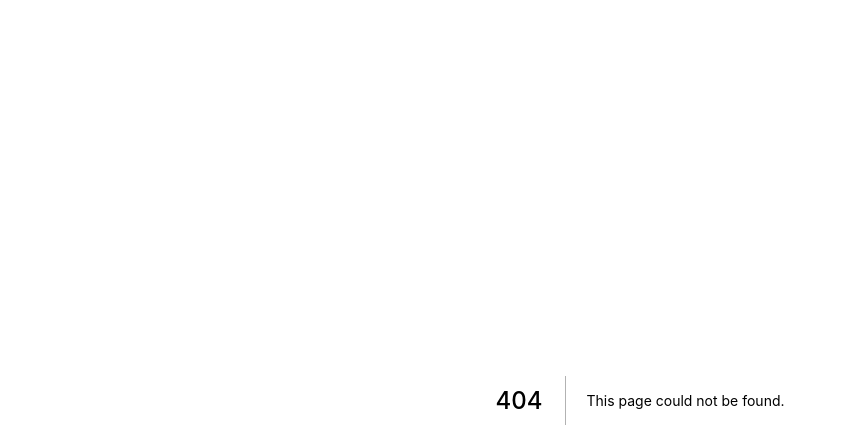
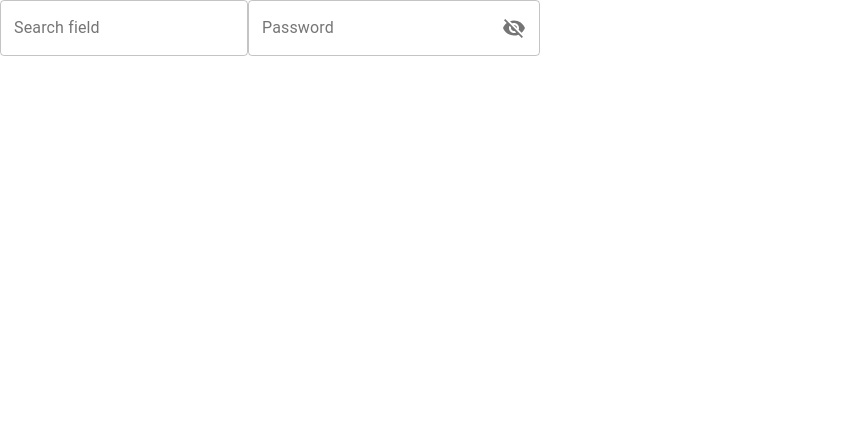
Before and after one commit to prokuranepal/OfficeSewaNew, a Next.js app: page /Login in a window 1280 px wide. Before the commit this address had no page. Shown: the top 448 px of the page, without its empty margins (0-847 px from the left). Built offline with nearby package versions, Linux system fonts and the light colour scheme.

Commit message:
Input fields added

```diff
--- a/package.json
+++ b/package.json
@@ -9,6 +9,8 @@
     "lint": "next lint"
   },
   "dependencies": {
+    "@material-ui/core": "^4.12.2",
+    "@material-ui/icons": "^4.11.2",
     "next": "11.0.1",
     "react": "17.0.2",
     "react-dom": "17.0.2"
--- /dev/null
+++ b/pages/Login/index.jsx
@@ -0,0 +1,86 @@
+import React, { useState } from 'react';
+
+import IconButton from '@material-ui/core/IconButton';
+import Input from '@material-ui/core/Input';
+import FilledInput from '@material-ui/core/FilledInput';
+import OutlinedInput from '@material-ui/core/OutlinedInput';
+import InputLabel from '@material-ui/core/InputLabel';
+import InputAdornment from '@material-ui/core/InputAdornment';
+import FormHelperText from '@material-ui/core/FormHelperText';
+import FormControl from '@material-ui/core/FormControl';
+import TextField from '@material-ui/core/TextField';
+import Visibility from '@material-ui/icons/Visibility';
+import VisibilityOffIcon from '@material-ui/icons/VisibilityOff'
+
+const Login = () => {
+    const [values, setValues] = React.useState({
+        amount: '',
+        password: '',
+        weight: '',
+        weightRange: '',
+        showPassword: false,
+    });
+
+    const handleChange = (prop) => (event) => {
+        setValues({ ...values, [prop]: event.target.value });
+    };
+
+    const handleClickShowPassword = () => {
+        setValues({ ...values, showPassword: !values.showPassword });
+    };
+
+    const handleMouseDownPassword = (event) => {
+        event.preventDefault();
+    };
+    return (
+        <>
+            <TextField id="outlined-search" label="Search field" type="search" variant="outlined" />
+            {/* <FormControl className={clsx(classes.margin, classes.textField)} variant="outlined">
+            <InputLabel htmlFor="outlined-adornment-password">Password</InputLabel>
+            <OutlinedInput
+                id="outlined-adornment-password"
+                type={values.showPassword ? 'text' : 'password'}
+                value={values.password}
+                // onChange={handleChange('password')}
+                endAdornment={
+                    <InputAdornment position="end">
+                        <IconButton
+                            aria-label="toggle password visibility"
+                            // onClick={handleClickShowPassword}
+                            // onMouseDown={handleMouseDownPassword}
+                            edge="end"
+                        >
+                            {values.showPassword ? <Visibility /> : <VisibilityOffIcon />}
+                        </IconButton>
+                    </InputAdornment>
+                }
+                labelWidth={70}
+            />
+        </FormControl> */}
+            <FormControl variant="outlined">
+                <InputLabel htmlFor="outlined-adornment-password">Password</InputLabel>
+                <OutlinedInput
+                    id="outlined-adornment-password"
+                    type={values.showPassword ? 'text' : 'password'}
+                    value={values.password}
+                    onChange={handleChange('password')}
+                    endAdornment={
+                        <InputAdornment position="end">
+                            <IconButton
+                                aria-label="toggle password visibility"
+                                onClick={handleClickShowPassword}
+                                onMouseDown={handleMouseDownPassword}
+                                edge="end"
+                            >
+                                {values.showPassword ? <Visibility /> : <VisibilityOffIcon />}
+                            </IconButton>
+                        </InputAdornment>
+                    }
+                    labelWidth={70}
+                />
+            </FormControl>
+        </>
+    )
+}
+
+export default Login;
--- a/pages/_app.js
+++ b/pages/_app.js
@@ -1,7 +1,11 @@
 import '../styles/globals.css'
+import Login from './Login'
 
 function MyApp({ Component, pageProps }) {
-  return <Component {...pageProps} />
+  // return <Component {...pageProps} />
+  return (
+    <Login />
+  )
 }
 
 export default MyApp
```
Also changed, not shown: 1 other file (tests, documents, lock files or other folders).
